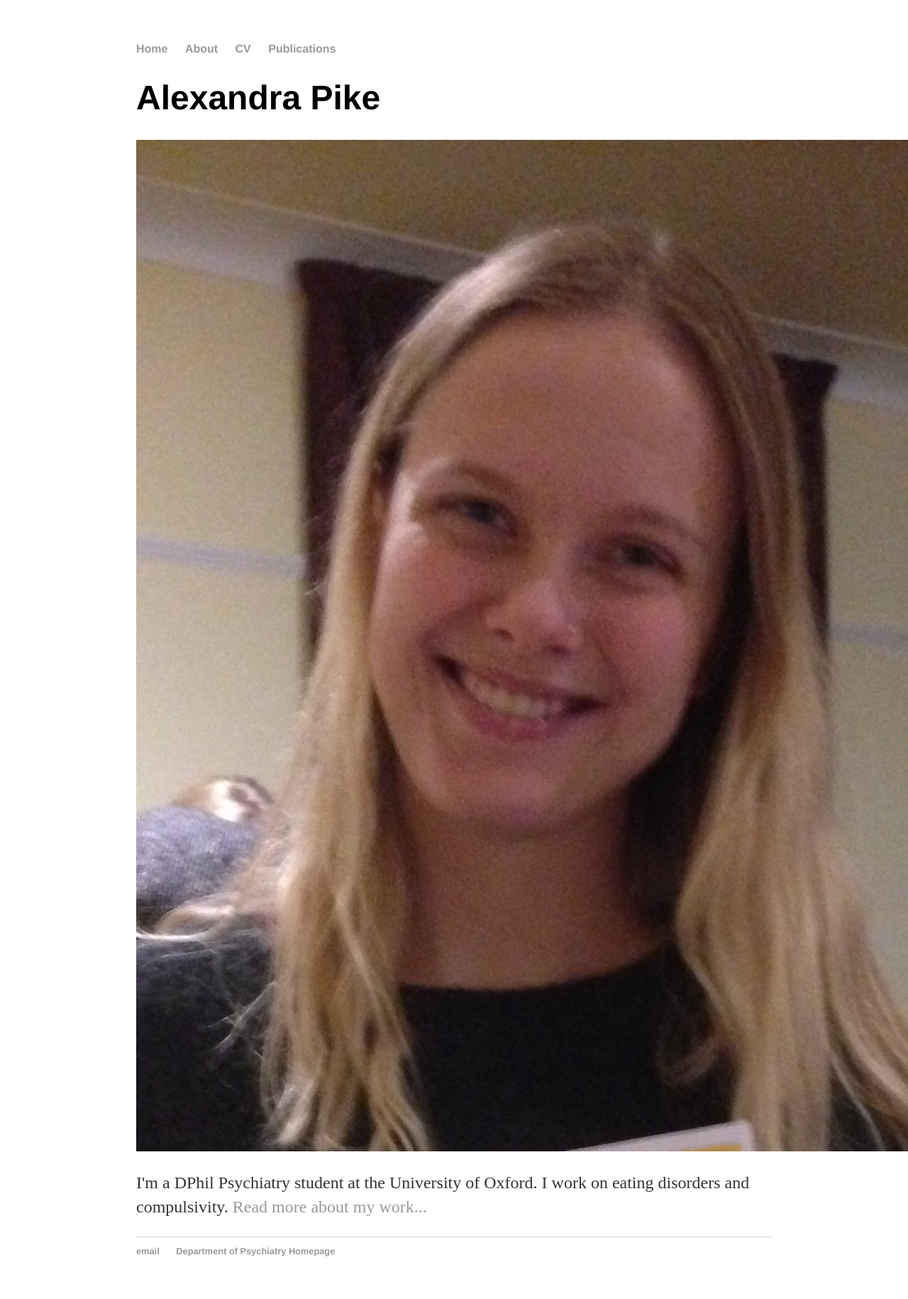
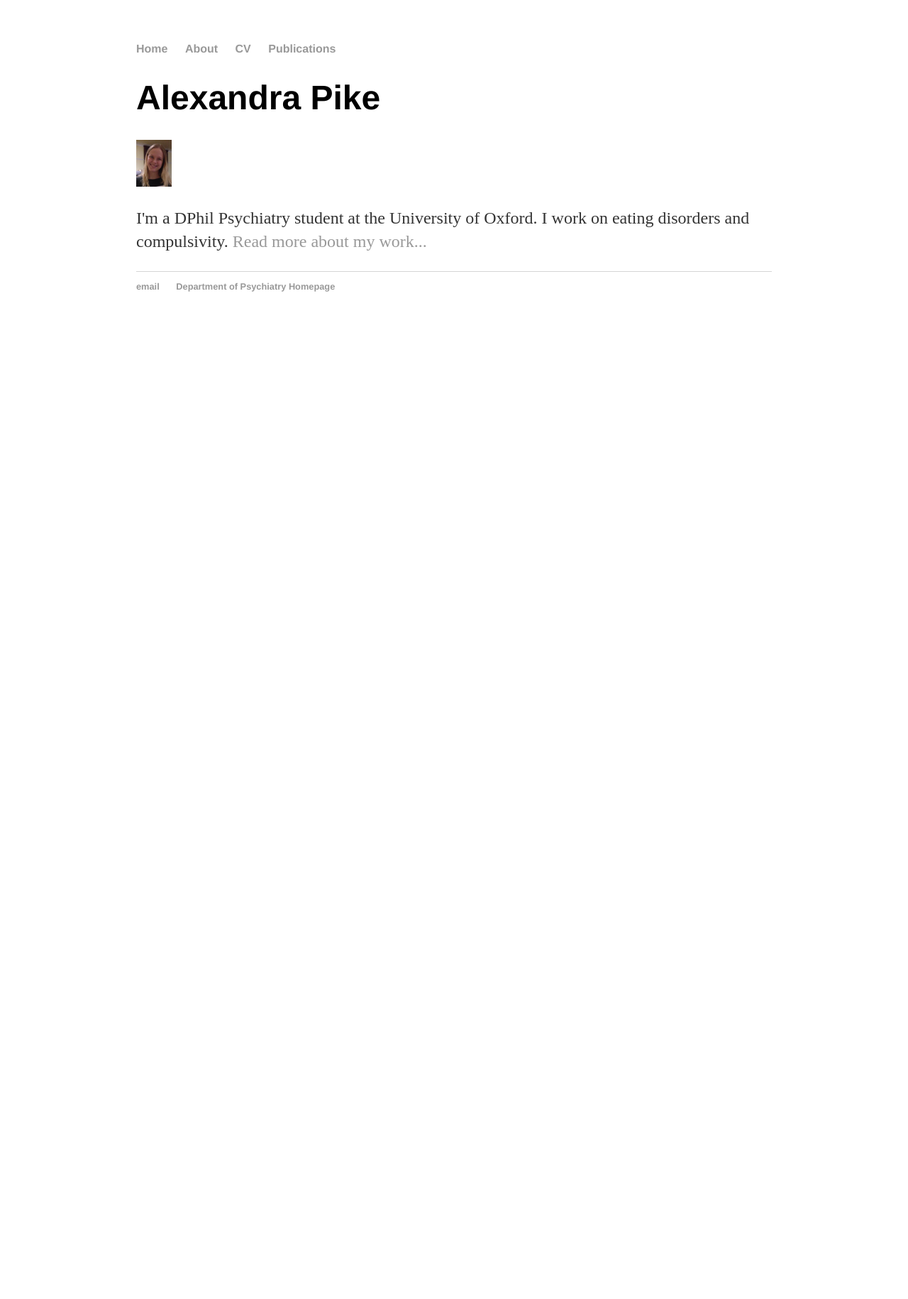
Before and after one commit to apike02/apike02.github.io, a Jekyll site: the page built from index.html, in a window 1280 px wide. Shown: the whole page at 71% size. Built offline with Jekyll 4.4.1, drawn with Linux system fonts in a browser that asks for light colours; after the commit the page ends 900 px from its top, so only the background shows below that.

Commit message:
Update index.html

```diff
--- a/index.html
+++ b/index.html
@@ -4,6 +4,6 @@ title: Alexandra Pike's website
 ---
 <div class="blurb">
 	<h1>Alexandra Pike</h1>
-	<img src="/pics/apike.jpg",width="50">
+	<img src="/pics/apike.jpg" width="50">
 	<p>I'm a DPhil Psychiatry student at the University of Oxford. I work on eating disorders and compulsivity. <a href="/about">Read more about my work...</a></p>
 </div><!-- /.blurb -->
```
